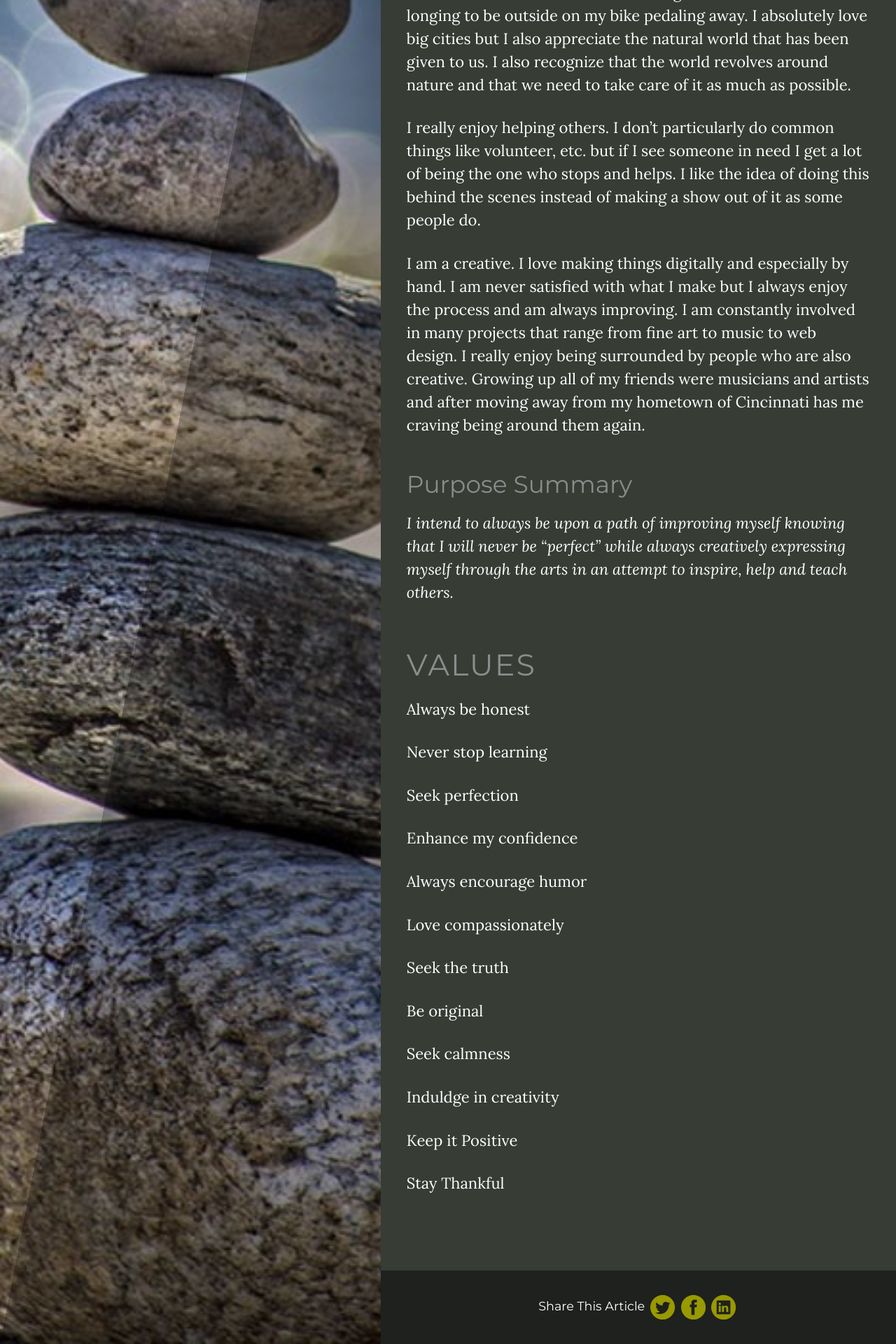
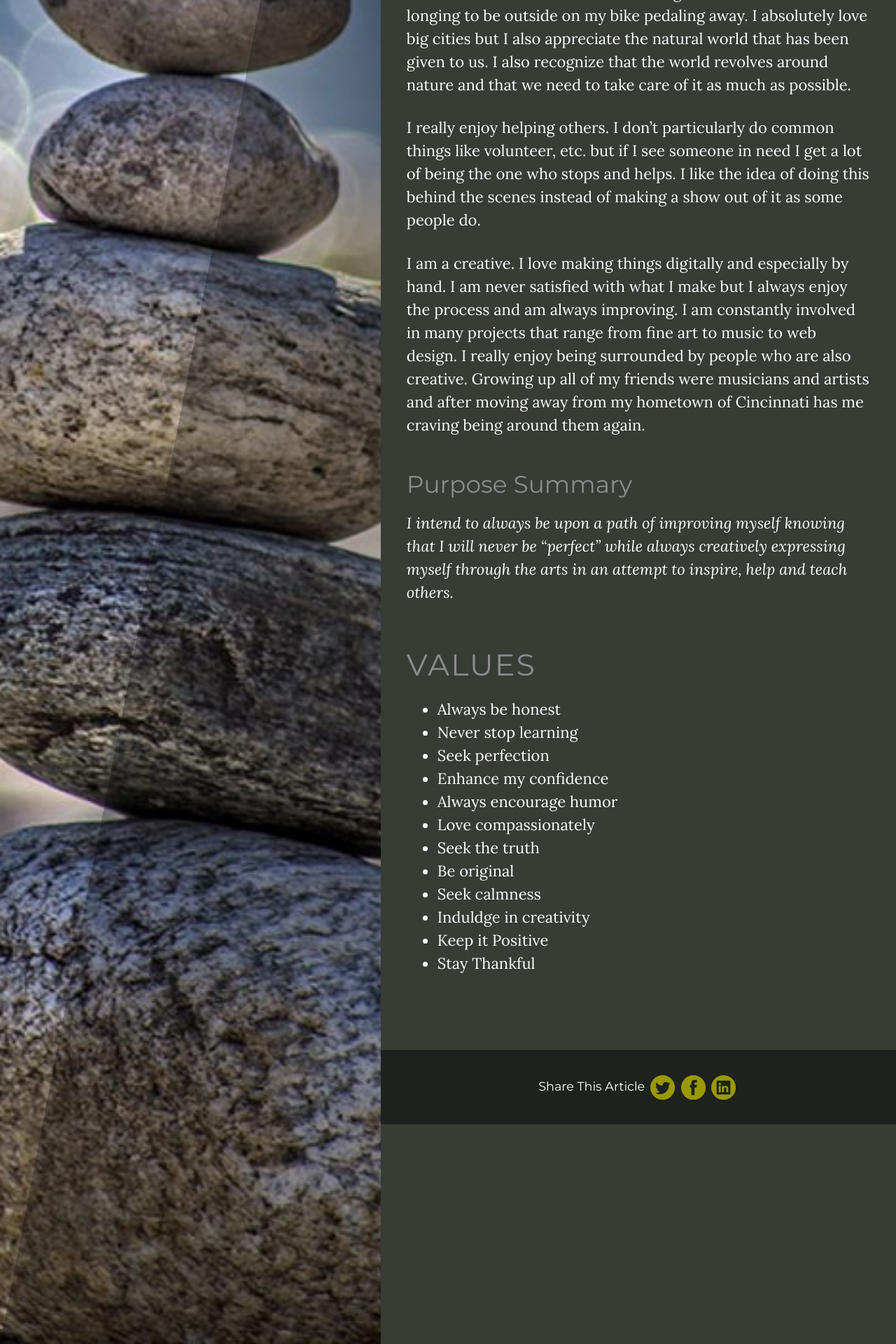
Before and after one commit to brianmaierjr/brianmaierjr.github.io, a Jekyll site: the page built from _posts/2016-04-26-purpose-and-values.md, in a window 1280 px wide. Shown: the part 885-2805 px from the top of the page at 70% size. Built offline with Jekyll 4.4.1, drawn with Linux system fonts in a browser that asks for light colours; nearby versions of some CDN libraries; comment, search, counter and statistics services are not loaded.

```diff
--- a/_posts/2016-04-26-purpose-and-values.md
+++ b/_posts/2016-04-26-purpose-and-values.md
@@ -23,26 +23,15 @@ I am a creative. I love making things digitally and especially by hand. I am nev
 
 ## Values
 
-Always be honest
-
-Never stop learning
-
-Seek perfection
-
-Enhance my confidence
-
-Always encourage humor
-
-Love compassionately
-
-Seek the truth
-
-Be original
-
-Seek calmness
-
-Induldge in creativity
-
-Keep it Positive
-
-Stay Thankful
+- Always be honest
+- Never stop learning
+- Seek perfection
+- Enhance my confidence
+- Always encourage humor
+- Love compassionately
+- Seek the truth
+- Be original
+- Seek calmness
+- Induldge in creativity
+- Keep it Positive
+- Stay Thankful
```
